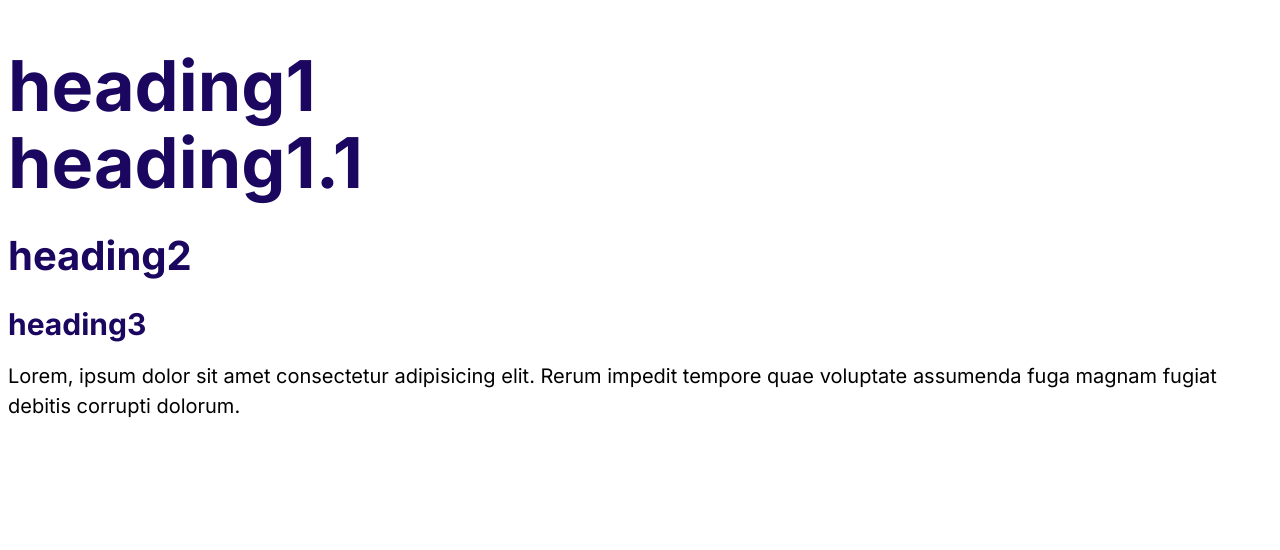
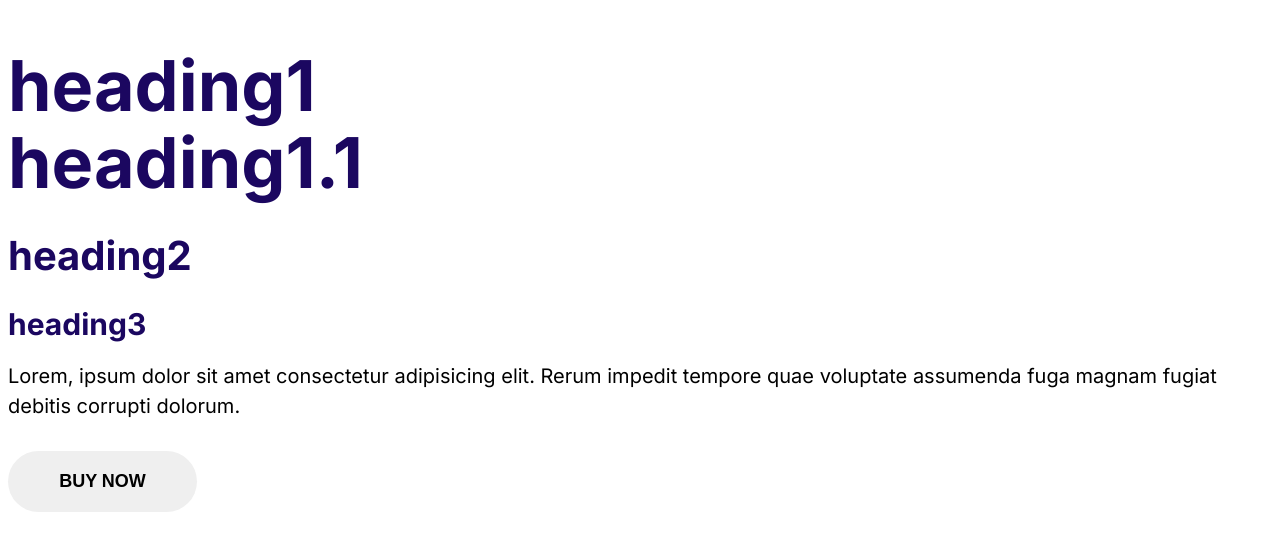
Before and after one commit to Yuragranovsky/connection-remote-test, a plain HTML site: page index.html in a window 1280 px wide. Drawn offline with Linux system fonts and the light colour scheme.

Commit message:
moshify commit text

```diff
--- a/css/styles.css
+++ b/css/styles.css
@@ -30,3 +30,16 @@
   h3 {
     font-size: 3rem;
   }
+  .btn {
+    border-radius: 40px;
+    border: 0;
+    cursor: pointer;
+    font-size: 1.8rem;
+    font-weight: 600;
+    margin: 1rem 0;
+    outline: 0;
+    padding: 2rem 4vw;
+    /* text-align: center; */
+    text-transform: uppercase;
+    white-space: nowrap;
+  }
--- a/index.html
+++ b/index.html
@@ -10,15 +10,18 @@
       href="https://fonts.googleapis.com/css2?family=DM+Serif+Display:ital@0;1&family=Inter:ital,opsz,wght@0,14..32,100..900;1,14..32,100..900&display=swap"
       rel="stylesheet"
     />
-    <link rel="stylesheet" href="css/styles.css">
+    <link rel="stylesheet" href="css/styles.css" />
   </head>
 
   <body>
-    <h1>heading1<br>heading1.1</h1>
+    <h1>heading1<br />heading1.1</h1>
     <h2>heading2</h2>
     <h3>heading3</h3>
-    <p>Lorem, ipsum dolor sit amet consectetur adipisicing elit.
-       Rerum impedit tempore quae voluptate assumenda fuga magnam
-        fugiat debitis corrupti dolorum.</p>
+    <p>
+      Lorem, ipsum dolor sit amet consectetur adipisicing elit. Rerum impedit
+      tempore quae voluptate assumenda fuga magnam fugiat debitis corrupti
+      dolorum.
+    </p>
+    <button class="btn">Buy now</button>
   </body>
 </html>
```
